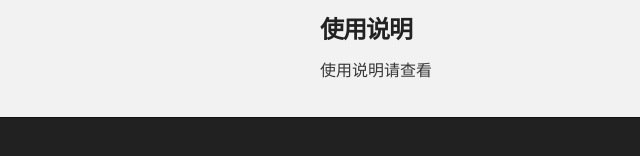
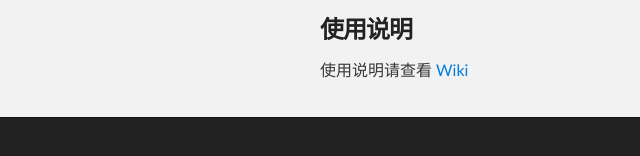
Before and after one commit to extrame/syler, a plain HTML site: page index.html in a window 1280 px wide. Shown: the part 444-600 px from the top of the page, 0-640 px from the left. Drawn offline with Linux system fonts and the light colour scheme.

Commit message:
fix wiki

```diff
--- a/index.html
+++ b/index.html
@@ -34,7 +34,7 @@
         <h3>
       <a id="designer-templates" class="anchor" href="#designer-templates" aria-hidden="true"><span class="octicon octicon-link"></span></a>使用说明</h3>
       <p>使用说明请查看
-      <a href="https://github.com/extrame/syler/wiki"></a>
+      <a href="https://github.com/extrame/syler/wiki">Wiki</a>
       </p>
       </section>
       </div>
```
